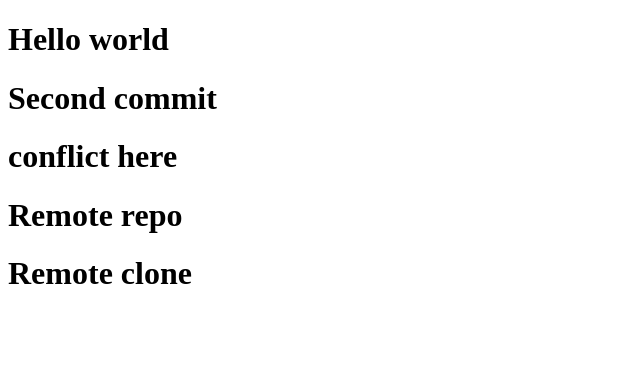
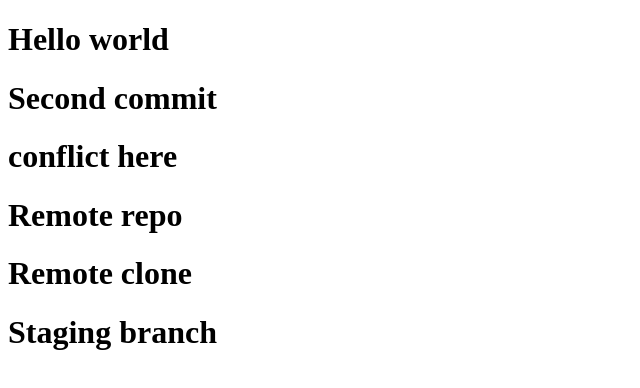
Before and after one commit to trung052002/GITHUB_TUTORIAL, a plain HTML site: page index.html in a window 1280 px wide. Shown: the whole page, without its empty margins (0-640 px from the left). Drawn offline with Linux system fonts and the light colour scheme.

Commit message:
staging branch

```diff
--- a/index.html
+++ b/index.html
@@ -8,5 +8,6 @@
 <h1>conflict here</h1>
 <h1>Remote repo</h1>
 <h1>Remote clone</h1>
+<h1>Staging branch</h1>
 </body>
 </html>
```
